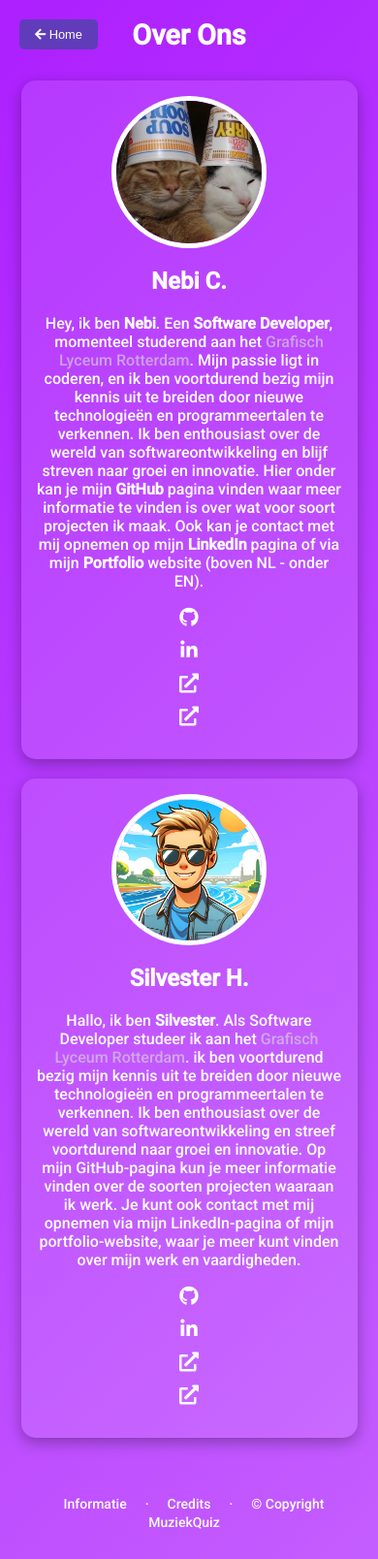
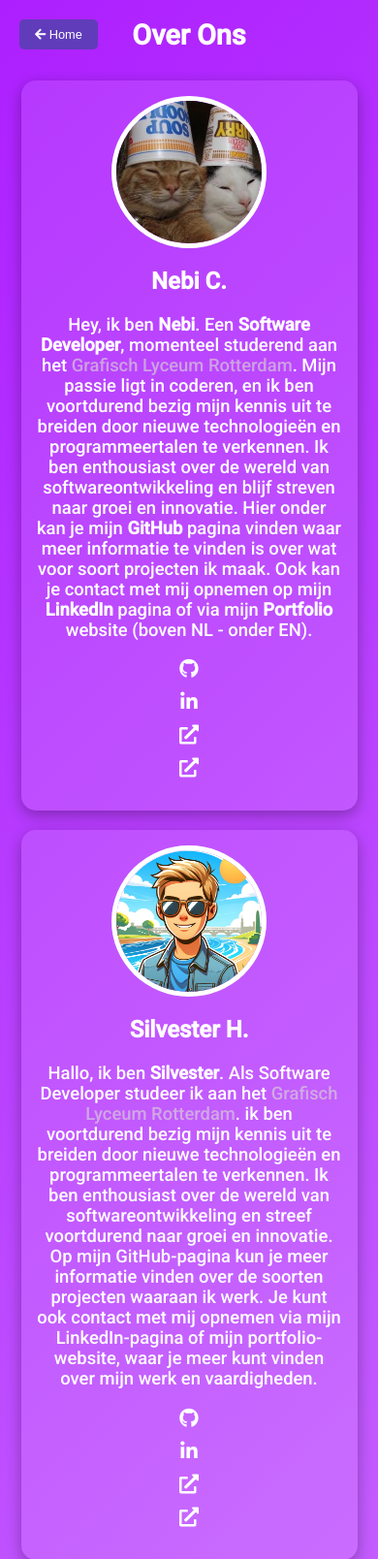
Before and after one commit to SilvesterNL/Muziekquiz, a PHP site: page /HTML/credits.html in a window 390 px wide. Shown: the top 1608 px of the page at 97% size. Run offline with PHP 8.4, Linux system fonts and the light colour scheme.

Commit message:
Responsive lobby selector & Bottom links css aanpassingen
fix: lobby selector heeft nu een andere positie design en is aangepast om het duidelijker te maken, ook voor de mobiele versie is deze responsive gemaakt aangezien dit eerst niet was (voor mobiel kan dit later zeker nog aangepast worden).
fix: credits.html & about.html & copyright.html zijn aangepast aangezien de grootte van de tekst helemaal niet met elkaar klopte en deze niet logisch waren, vooral de <p> is aangepast.

```diff
--- a/CSS/copyright.css
+++ b/CSS/copyright.css
@@ -43,12 +43,13 @@ h1 {
 }
 
 h2 {
-    font-size: 1.3em;
+    font-size: 1.4em;
 }
 
 p {
-    font-size: 1.2em;
+    font-size: 1em;
     line-height: 1.5;
+    font-weight: normal;
 }
 
 a {
--- a/CSS/credits.css
+++ b/CSS/credits.css
@@ -199,3 +199,7 @@ body, html {
     font-size: 14px;
   }
 }
+
+.credits-text {
+  font-size: 1.15em;
+}
--- a/HTML/credits.html
+++ b/HTML/credits.html
@@ -26,7 +26,7 @@
         <div class="credit-side left animate__animated animate__fadeInLeft">
             <img src="../MEDIA/CREDITS/cat.png" alt="Nebi" class="credit-image">
             <h2>Nebi C.</h2>
-            <p> Hey, ik ben <strong>Nebi</strong>. Een <strong>Software Developer</strong>, momenteel studerend aan het <a class="link_glr" href="https://www.glr.nl/opleidingen/software-developer" target="_blank">
+            <p class="credits-text"> Hey, ik ben <strong>Nebi</strong>. Een <strong>Software Developer</strong>, momenteel studerend aan het <a class="link_glr" href="https://www.glr.nl/opleidingen/software-developer" target="_blank">
                 Grafisch Lyceum Rotterdam</a>.
                 Mijn passie ligt in coderen, en ik ben voortdurend bezig mijn kennis uit te breiden door nieuwe technologieën en programmeertalen te verkennen.
                 Ik ben enthousiast over de wereld van softwareontwikkeling en blijf streven naar groei en innovatie. Hier onder kan je mijn <strong>GitHub</strong> pagina vinden waar meer informatie
@@ -41,8 +41,10 @@
         <div class="credit-side right animate__animated animate__fadeInRight">
             <img src="../MEDIA/CREDITS/sil.png" alt="Silvester" class="credit-image">
             <h2>Silvester H.</h2>
-            <p>Hallo, ik ben <strong>Silvester</strong>. Als Software Developer studeer ik aan het <a class="link_glr" href="https://www.glr.nl/opleidingen/software-developer" target="_blank">
-                Grafisch Lyceum Rotterdam</a>. ik ben voortdurend bezig mijn kennis uit te breiden door nieuwe technologieën en programmeertalen te verkennen. Ik ben enthousiast over de wereld van softwareontwikkeling en streef voortdurend naar groei en innovatie. Op mijn GitHub-pagina kun je meer informatie vinden over de soorten projecten waaraan ik werk. Je kunt ook contact met mij opnemen via mijn LinkedIn-pagina of mijn portfolio-website, waar je meer kunt vinden over mijn werk en vaardigheden.</p>
+            <p class="credits-text">Hallo, ik ben <strong>Silvester</strong>. Als Software Developer studeer ik aan het <a class="link_glr" href="https://www.glr.nl/opleidingen/software-developer" target="_blank">
+                Grafisch Lyceum Rotterdam</a>. ik ben voortdurend bezig mijn kennis uit te breiden door nieuwe technologieën en programmeertalen te verkennen. Ik ben enthousiast over de wereld van
+                softwareontwikkeling en streef voortdurend naar groei en innovatie. Op mijn GitHub-pagina kun je meer informatie vinden over de soorten projecten waaraan ik werk.
+                Je kunt ook contact met mij opnemen via mijn LinkedIn-pagina of mijn portfolio-website, waar je meer kunt vinden over mijn werk en vaardigheden.</p>
             <ul class="credit-links">
                 <li><a href="https://github.com/SilvesterNL" target="_blank" class="icon-link"><i class="fab fa-github" title="Mijn GitHub Pagina"></i></a></li>
                 <li><a href="https://www.linkedin.com/in/silvesterhensen/" target="_blank" class="icon-link"><i class="fab fa-linkedin-in" title="Mijn LinkedIn Pagina"></i></a></li>
```
Also changed, not shown: CSS/about.css (+6 -1 lines), CSS/style.css (+20 -0 lines).
